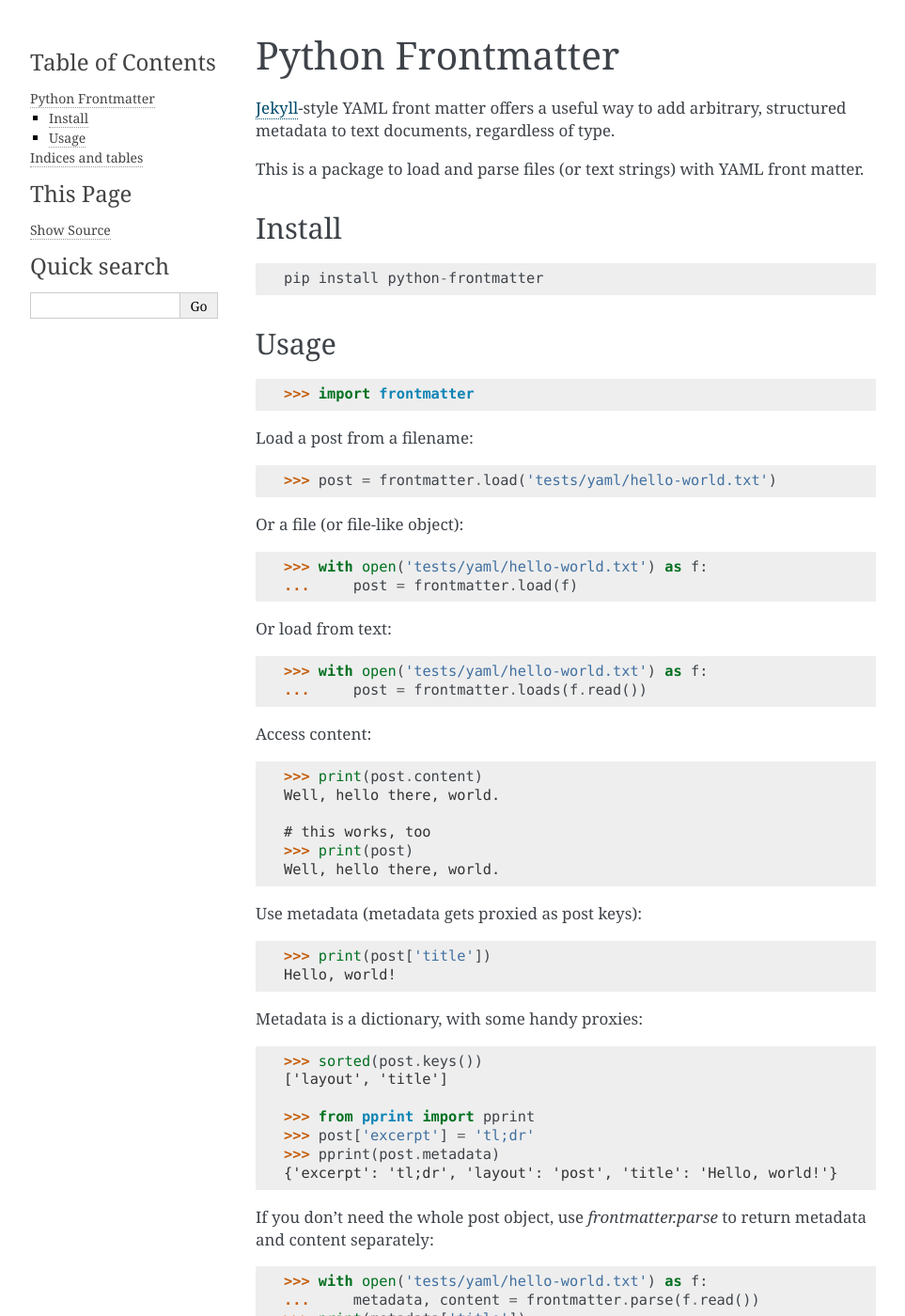
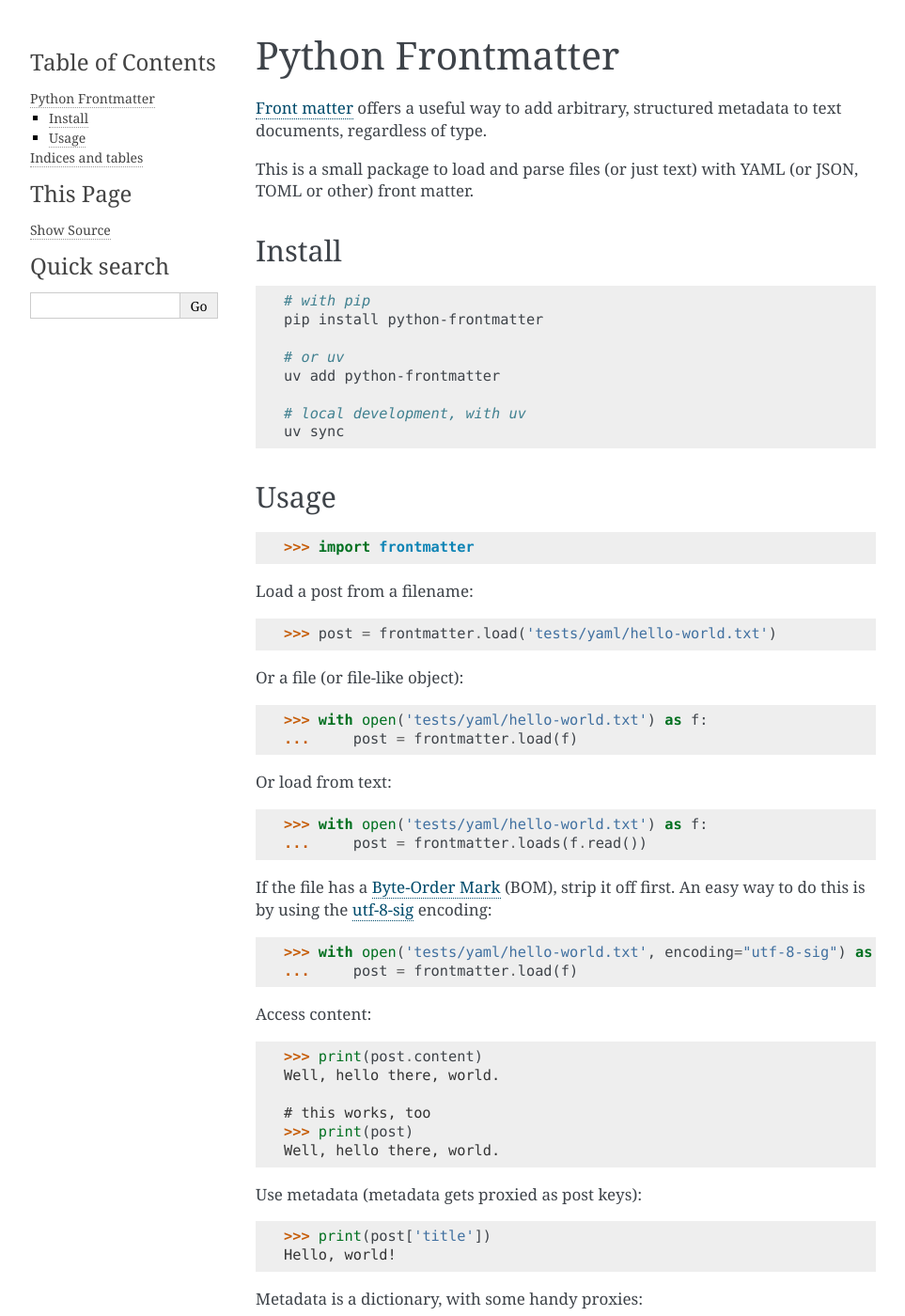
Before and after one commit to eyeseast/python-frontmatter, a Sphinx documentation site: the page built from docs/index.rst, in a window 1280 px wide and 1400 px high. Shown: the whole window at 94% size, without its empty margins (148-1111 px from the left). Built offline with Sphinx 7.4.7, drawn with Linux system fonts in a browser that asks for light colours; some of the changed text lies outside the part shown.

Commit message:
Migrate to uv and pyproject.toml

```diff
--- a/docs/conf.py
+++ b/docs/conf.py
@@ -49,18 +49,18 @@
 master_doc = "index"
 
 # General information about the project.
-project = u"Python Frontmatter"
-copyright = u"2021, Chris Amico"
-author = u"Chris Amico"
+project = "Python Frontmatter"
+copyright = "2021, Chris Amico"
+author = "Chris Amico"
 
 # The version info for the project you're documenting, acts as replacement for
 # |version| and |release|, also used in various other places throughout the
 # built documents.
 #
 # The short X.Y version.
-version = u"1.0.0"
+version = "1.3.0"
 # The full version, including alpha/beta/rc tags.
-release = u"1.0.0"
+release = "1.3.0"
 
 # The language for content autogenerated by Sphinx. Refer to documentation
 # for a list of supported languages.
@@ -260,8 +260,8 @@
     (
         master_doc,
         "Frontmatter.tex",
-        u"Frontmatter Documentation",
-        u"Chris Amico",
+        "Frontmatter Documentation",
+        "Chris Amico",
         "manual",
     )
 ]
@@ -303,7 +303,7 @@
 
 # One entry per manual page. List of tuples
 # (source start file, name, description, authors, manual section).
-man_pages = [(master_doc, "frontmatter", u"Frontmatter Documentation", [author], 1)]
+man_pages = [(master_doc, "frontmatter", "Frontmatter Documentation", [author], 1)]
 
 # If true, show URL addresses after external links.
 #
@@ -319,7 +319,7 @@
     (
         master_doc,
         "Frontmatter",
-        u"Frontmatter Documentation",
+        "Frontmatter Documentation",
         author,
         "Frontmatter",
         "One line description of project.",
--- a/docs/index.rst
+++ b/docs/index.rst
@@ -8,20 +8,27 @@
 
 .. module:: frontmatter
 
-`Jekyll <http://jekyllrb.com/>`__-style YAML front matter offers a
-useful way to add arbitrary, structured metadata to text documents,
-regardless of type.
+`Front matter <https://docs.github.com/en/contributing/writing-for-github-docs/using-yaml-frontmatter>`__
+offers a useful way to add arbitrary, structured metadata to text
+documents, regardless of type.
 
-This is a package to load and parse files (or text strings) with YAML
-front matter.
+This is a small package to load and parse files (or just text) with YAML
+(or JSON, TOML or other) front matter.
 
 
 Install
 --------
 
-::
+.. code-block:: shell
 
+    # with pip
     pip install python-frontmatter
+
+    # or uv
+    uv add python-frontmatter
+
+    # local development, with uv
+    uv sync
 
 Usage
 ------
@@ -49,6 +56,16 @@
 
     >>> with open('tests/yaml/hello-world.txt') as f:
     ...     post = frontmatter.loads(f.read())
+
+If the file has a `Byte-Order Mark <https://en.wikipedia.org/wiki/Byte_order_mark>`__
+(BOM), strip it off first. An easy way to do this is by using the
+`utf-8-sig <https://docs.python.org/3/library/codecs.html?highlight=utf%208%20sig#module-encodings.utf_8_sig>`__
+encoding:
+
+::
+
+    >>> with open('tests/yaml/hello-world.txt', encoding="utf-8-sig") as f:
+    ...     post = frontmatter.load(f)
 
 Access content:
 
@@ -116,6 +133,11 @@
     ---
     Well, hello there, world.
 
+For more examples, see files in the ``tests/`` directory. Each sample
+file has a corresponding ``.result.json`` file showing the expected
+parsed output. See also the ``examples/`` directory, which covers more
+ways to customize input and output.
+
 
 .. toctree::
    :maxdepth: 2
--- a/requirements.txt
+++ /dev/null
@@ -1,3 +0,0 @@
-PyYAML
-pyaml
-toml
```
Also changed, not shown: README.md (+11 -2 lines), pyproject.toml (added, +50 -0 lines), setup.py (deleted, +0 -51 lines), 5 other files.
